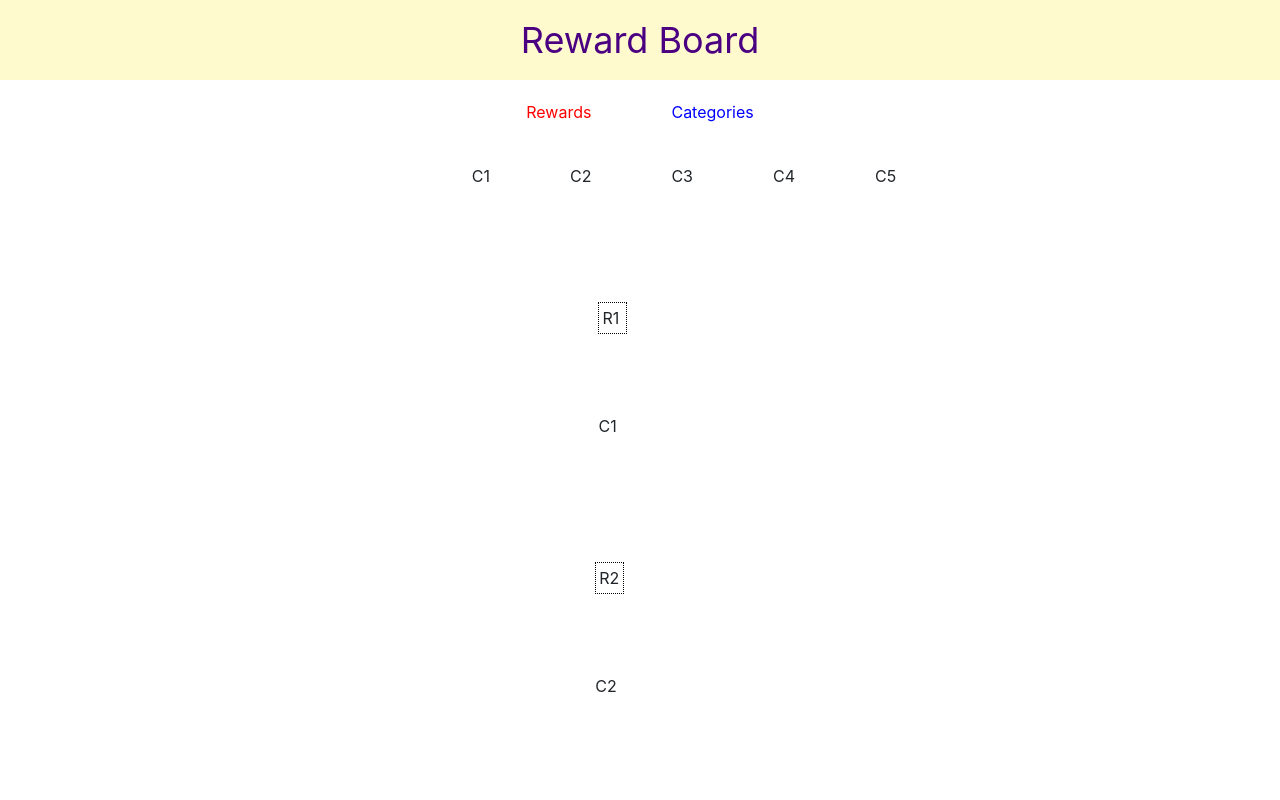
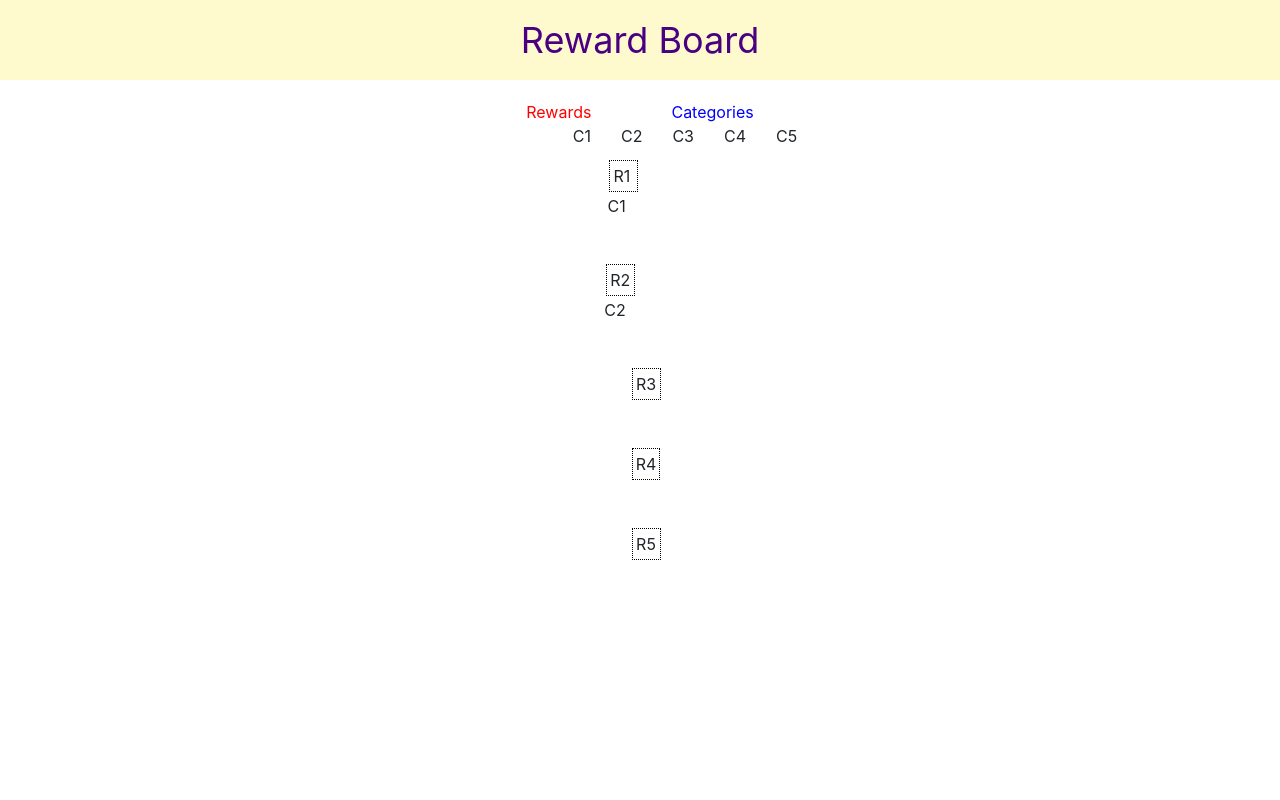
Before and after one commit to vidya/reward-board, a React (Create React App) app: page / in a window 1280 px wide. Shown: the top 800 px of the page. Built offline with nearby package versions, Linux system fonts and the light colour scheme.

Commit message:
Improve styling.

```diff
--- a/src/components/RewardBoard/style.scss
+++ b/src/components/RewardBoard/style.scss
@@ -16,7 +16,8 @@ ul#categoryHeadings, ul#swimLanes, ul#swimLane {
   list-style-type:none;
   li {
     display: inline;
-    margin: 40px;
+    //margin: 40px;
+    margin-right: 30px;
   }
 }
 
@@ -43,28 +44,21 @@ ul.swimLane {
   margin-bottom:  0px;
 
   li.laneName {
-    //flex: 1;
+    flex: 0 0 1.8em;
 
     margin: 2px;
     //border: 1px solid blue;
     //border-radius: 5px;
 
     padding: 3px;
-    //width: 40px;
-    flex: 0 0 1.8em;
 
     text-align: left;
   }
 
-  //li.num:nth-child(3n) {
-  //  background: lightcyan;
+  //li:hover {
+  //  border-style: dashed;
   //}
-
-  li:hover {
-    border-style: dashed;
-  }
 }
-
 
 ul#categoryHeadings {
   flex: 1;
@@ -74,12 +68,9 @@ ul#categoryHeadings {
 
   flex-wrap: wrap;
   justify-self: center;
-  //justify-content: center;
   justify-content: left;
 
-  //padding: 10px;
-  //padding: 100px;
-  margin-left: 3em;
+  margin-left: 5em;
 
   list-style-type:none;
   margin-bottom:  0px;
@@ -92,17 +83,12 @@ ul#categoryHeadings {
     //border-radius: 5px;
 
     padding: 3px;
-    //width: 40px;
     flex: 0 0 1.8em;
 
     text-align: left;
   }
 
-  //li.num:nth-child(3n) {
-  //  background: lightcyan;
+  //li:hover {
+  //  border-style: dashed;
   //}
-
-  li:hover {
-    border-style: dashed;
-  }
 }
```
